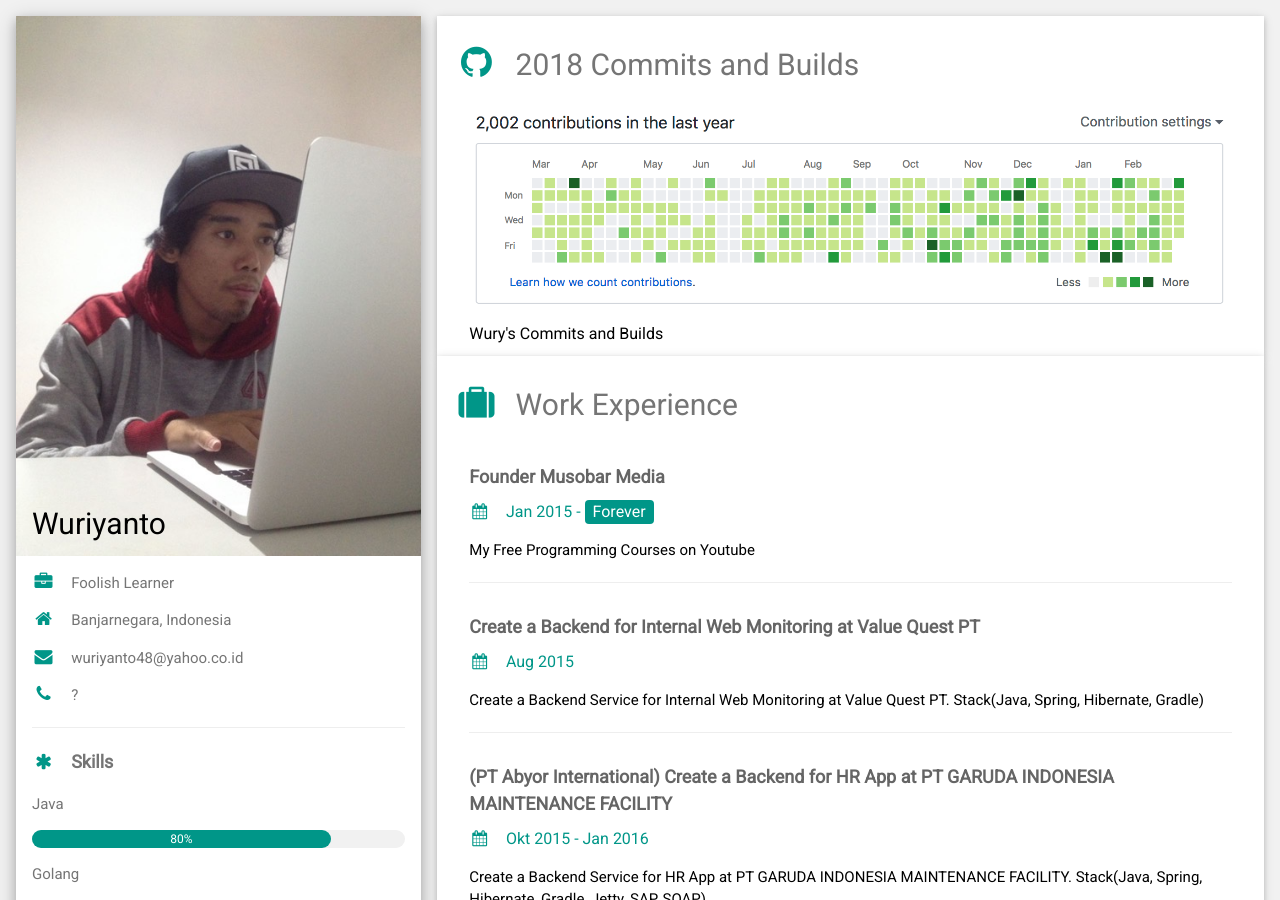
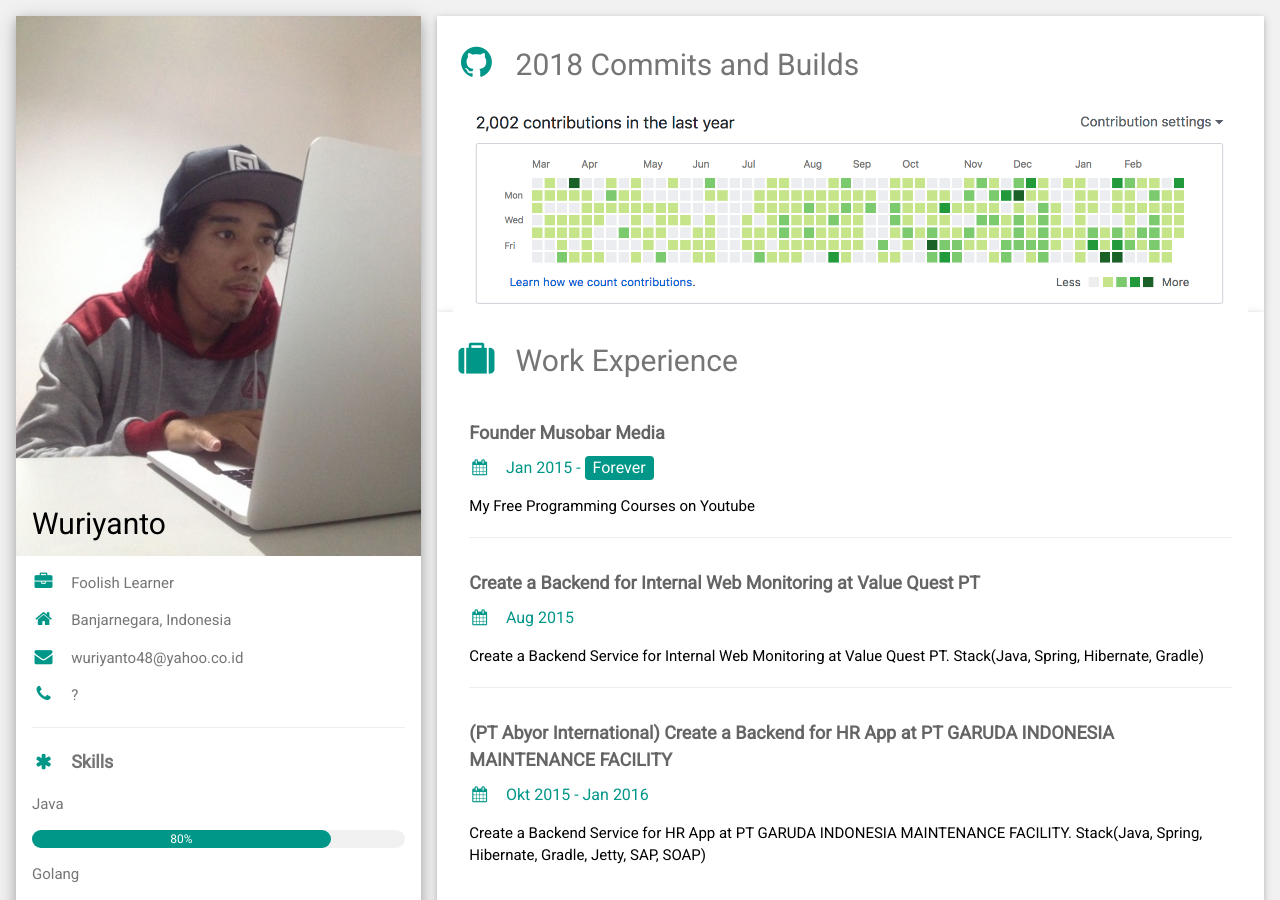
Before and after one commit to wuriyanto48/wuriyanto48.github.io, a Jekyll site: the page about/index.html, which Jekyll copies as it is, in a window 1280 px wide and 900 px high. Built offline with Jekyll 4.4.1, drawn with Linux system fonts in a browser that asks for light colours.

Commit message:
remove text

```diff
--- a/about/index.html
+++ b/about/index.html
@@ -102,9 +102,6 @@ html,body,h1,h2,h3,h4,h5,h6 {font-family: "Roboto", sans-serif}
         <h2 class="w3-text-grey w3-padding-16"><i class="fa fa-github fa-fw w3-margin-right w3-xxlarge w3-text-teal"></i>2018 Commits and Builds</h2>
         <div class="w3-display-container">
           <img src="/assets/img/posts/github-2018.png" style="width:100%" alt="Avatar">
-          <div class="w3-display-bottomcenter w3-container w3-text-black">
-            <h6>Wury's Commits and Builds</h6>
-          </div>
         </div>
       </div>
 
```
